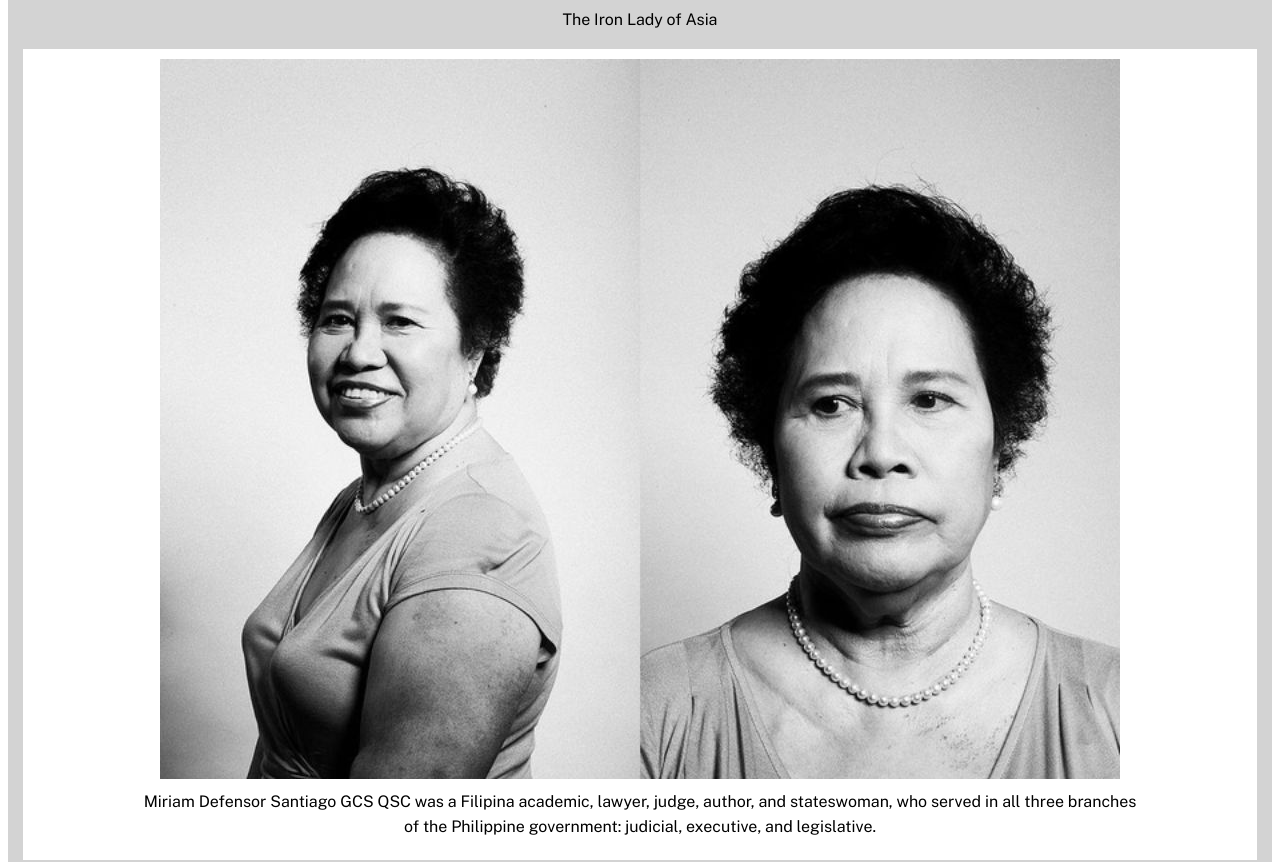
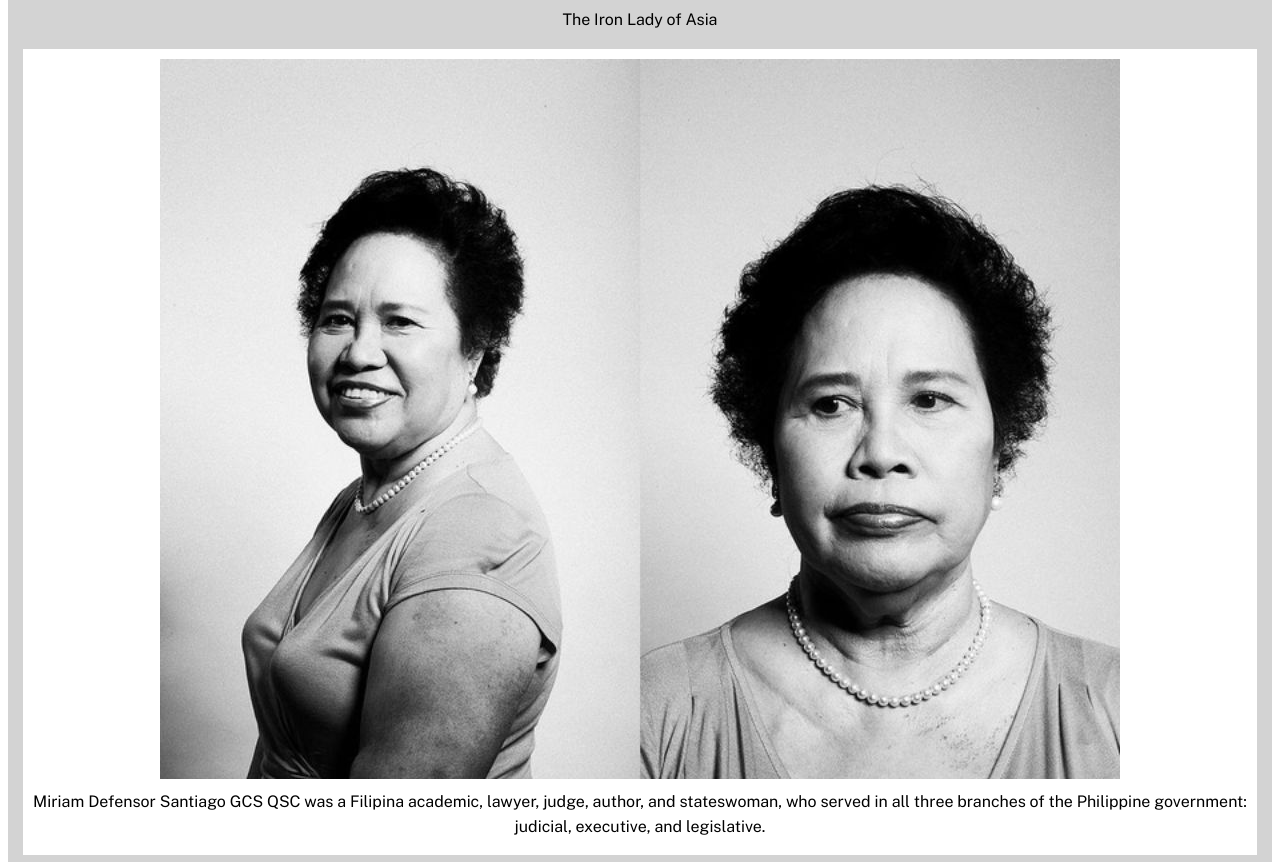
Before and after one commit to lesterbdavid/Tribute-Page, a plain HTML site: page index.html in a window 1280 px wide. Shown: the part 107-969 px from the top of the page. Drawn offline with nearby package versions, Linux system fonts and the light colour scheme.

Commit message:
Modified

```diff
--- a/styles.css
+++ b/styles.css
@@ -22,7 +22,7 @@
 }
 
 #img-caption {
-    margin: 10px 110px;
+    margin: 10px 0 5px 0;
 }
 
 #headline {
```
Also changed, not shown: 1 other file.
